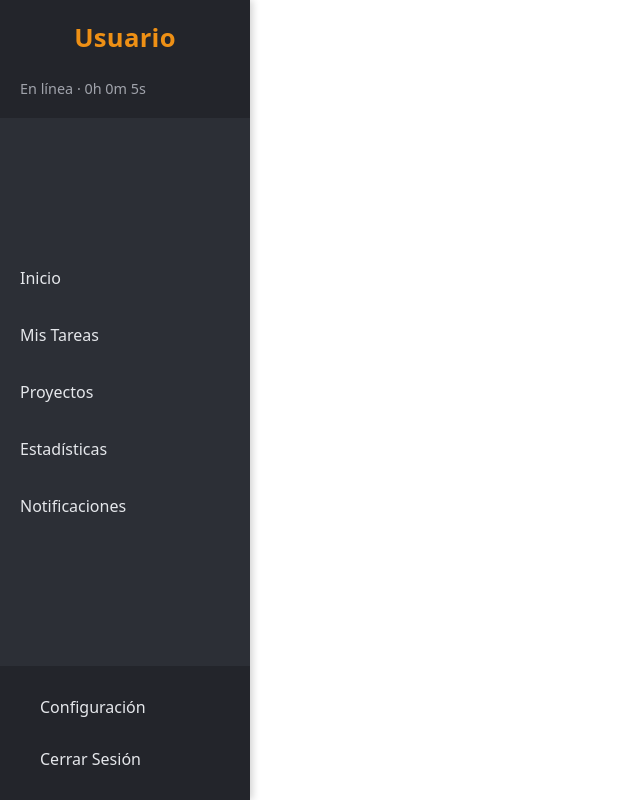
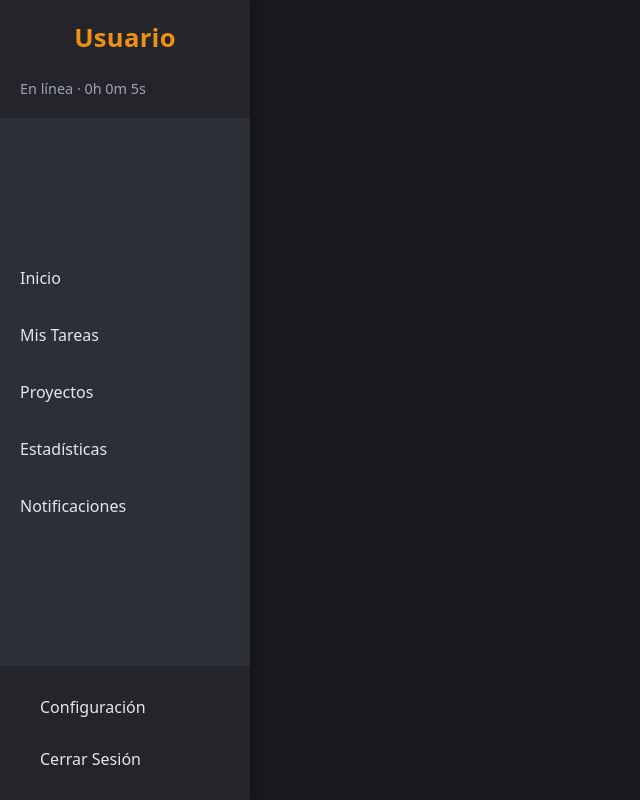
Before and after one commit to ZITZ-bit/TaskFlow, a React (Vite) app in the folder apps/frontend/: page /dashboard/tareas in a window 1280 px wide. Shown: the whole page, without its empty margins (0-640 px from the left). Built offline with nearby package versions, Linux system fonts and the light colour scheme.

Commit message:
Arreglos | Style

```diff
--- a/apps/frontend/src/components/ActionBar/ActionBar.css
+++ b/apps/frontend/src/components/ActionBar/ActionBar.css
@@ -5,12 +5,14 @@
 .action-bar {
   position: fixed;
   top: 1rem;
-  right: 1rem;
+  right: 2rem;
   display: flex;
+  flex-direction: column; /* Barra vertical */
+  align-items: center;
   gap: 0.5rem;
   padding: 0.4rem;
   border-radius: 16px;
-  background-color: #2c2f36; /* mismo que sidebar */
+  background-color: #2c2f36;
   box-shadow: 0 10px 30px rgba(0, 0, 0, 0.45);
   z-index: 1000;
 }
@@ -18,7 +20,6 @@
 .action-btn {
   width: 42px;
   height: 42px;
-
   display: flex;
   align-items: center;
   justify-content: center;
--- a/apps/frontend/src/features/Dashboard/Inicio/Inicio.css
+++ b/apps/frontend/src/features/Dashboard/Inicio/Inicio.css
@@ -17,7 +17,6 @@
   overflow-x: hidden;
 }
 
-/* 🔥 Fondo oscuro REAL para toda la página */
 .ContainerInicio::before {
   content: "";
   position: fixed;
@@ -32,8 +31,11 @@
 .NuevaTarea {
   position: absolute;
   top: 24px;
-  left: 270px;
-  right: 0;
+  left: 80px;
+
+  /* 🔥 CLAVE DEL ARREGLO */
+  max-width: 1100px;
+  width: 100%;
 
   padding: 24px 32px 64px;
 
@@ -43,7 +45,7 @@
 }
 
 /* ================================
-  SECCIONES (TAREAS, PROYECTOS…)
+  SECCIONES
 ================================ */
 .dashboard-section {
   background: #1e1f24;
@@ -59,13 +61,12 @@
   box-shadow: 0 14px 40px rgba(0, 0, 0, 0.45);
 }
 
-/* Secciones deshabilitadas */
 .dashboard-section.muted {
   opacity: 0.6;
 }
 
 /* ================================
-  HEADER DE CADA SECCIÓN
+  HEADER DE SECCIÓN
 ================================ */
 .section-header {
   display: flex;
@@ -93,13 +94,16 @@
 ================================ */
 .cards-grid {
   display: grid;
-  grid-template-columns: repeat(auto-fill, minmax(280px, 1fr));
+
+  /* 🔥 ancho real, no se estira */
+  grid-template-columns: repeat(auto-fill, 280px);
+
   gap: 28px;
-  align-items: stretch;
+  justify-content: start;
 }
 
 /* ================================
-  ESTADO VACÍO
+  ESTADOS
 ================================ */
 .empty-state {
   padding: 24px 0;
@@ -108,9 +112,6 @@
   text-align: center;
 }
 
-/* ================================
-  PLACEHOLDERS
-================================ */
 .placeholder {
   padding: 20px 0;
   font-size: 0.9rem;
@@ -125,6 +126,7 @@
 @media (max-width: 1024px) {
   .NuevaTarea {
     left: 0;
+    max-width: none;
     padding: 24px 20px 64px;
   }
 }
--- a/apps/frontend/src/features/Dashboard/Inicio/Inicio.tsx
+++ b/apps/frontend/src/features/Dashboard/Inicio/Inicio.tsx
@@ -12,7 +12,6 @@ export default function Inicio() {
   const [showCreateModal, setShowCreateModal] = useState(false);
   const [tasks, setTasks] = useState<Task[]>([]);
 
-  // 🔹 Cargar tareas al entrar
   useEffect(() => {
     const token = localStorage.getItem("token");
     if (!token) return;
@@ -33,10 +32,8 @@ export default function Inicio() {
 
   return (
     <div className="ContainerInicio">
-      {/* Barra flotante */}
       <ActionBar onCreateTask={() => setShowCreateModal(true)} />
 
-      {/* Contenido principal */}
       <main className="NuevaTarea">
         {/* 🧩 TAREAS */}
         <section className="dashboard-section">
@@ -73,7 +70,6 @@ export default function Inicio() {
         </section>
       </main>
 
-      {/* Modal */}
       {showCreateModal && (
         <CreateTaskModal
           onClose={() => setShowCreateModal(false)}
--- a/apps/frontend/src/features/Dashboard/Tareas/MisTareas.css
+++ b/apps/frontend/src/features/Dashboard/Tareas/MisTareas.css
@@ -5,15 +5,16 @@
 }
 
 .ContainerTareas {
-    display: flex;
-    flex-wrap: wrap;
-    justify-content: flex-start;
-    align-items: flex-start;
-    position: absolute;
-    top: 20px;
-    left: 270px;
-    padding: 20px;
-    gap: 50px;
-    width: calc(100% - 270px);
-    height: auto;
+    position: relative;
+    min-height: 100vh;
+    color: #e5e7eb;
+    overflow-x: hidden;
 }
+
+.ContainerTareas::before {
+    content: "";
+    position: fixed;
+    inset: 0;
+    background-color: #18191d;
+    z-index: -1;
+}
```
